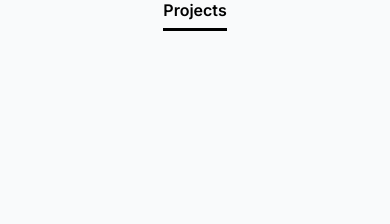
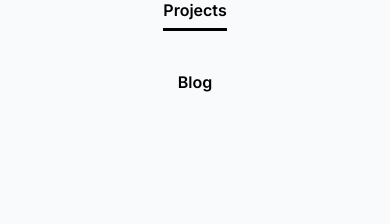
Before and after one commit to nainglinnkhant/me, a Next.js app: page /projects in a window 390 px wide. Both pictures are taken after a click on the element 338 px from the left and 36 px from the top of the page. Shown: the part 282-506 px from the top of the page. Built offline with nearby package versions, Linux system fonts and the light colour scheme; no server answers.

Commit message:
feat: enable blog page

```diff
--- a/components/Layout/Navbar.js
+++ b/components/Layout/Navbar.js
@@ -68,11 +68,11 @@ export default function Navbar() {
                                 <Link href='/projects'>Projects</Link>
                             </NavItem>
 
-                            {/* <NavItem path='/blog' closeMobileMenu={closeMobileMenu} mobile>
+                            <NavItem path='/blog' closeMobileMenu={closeMobileMenu} mobile>
                                 <Link href='/blog'>Blog</Link>
-                            </NavItem> */}
+                            </NavItem>
 
-                            <li>
+                            <li className='pt-2'>
                                 <ThemeToggleButton />
                             </li>
                         </ul>
@@ -88,9 +88,9 @@ export default function Navbar() {
                         <Link href='/projects'>Projects</Link>
                     </NavItem>
 
-                    {/* <NavItem path='/blog'>
+                    <NavItem path='/blog'>
                         <Link href='/blog'>Blog</Link>
-                    </NavItem> */}
+                    </NavItem>
 
                     <li>
                         <ThemeToggleButton />
```
